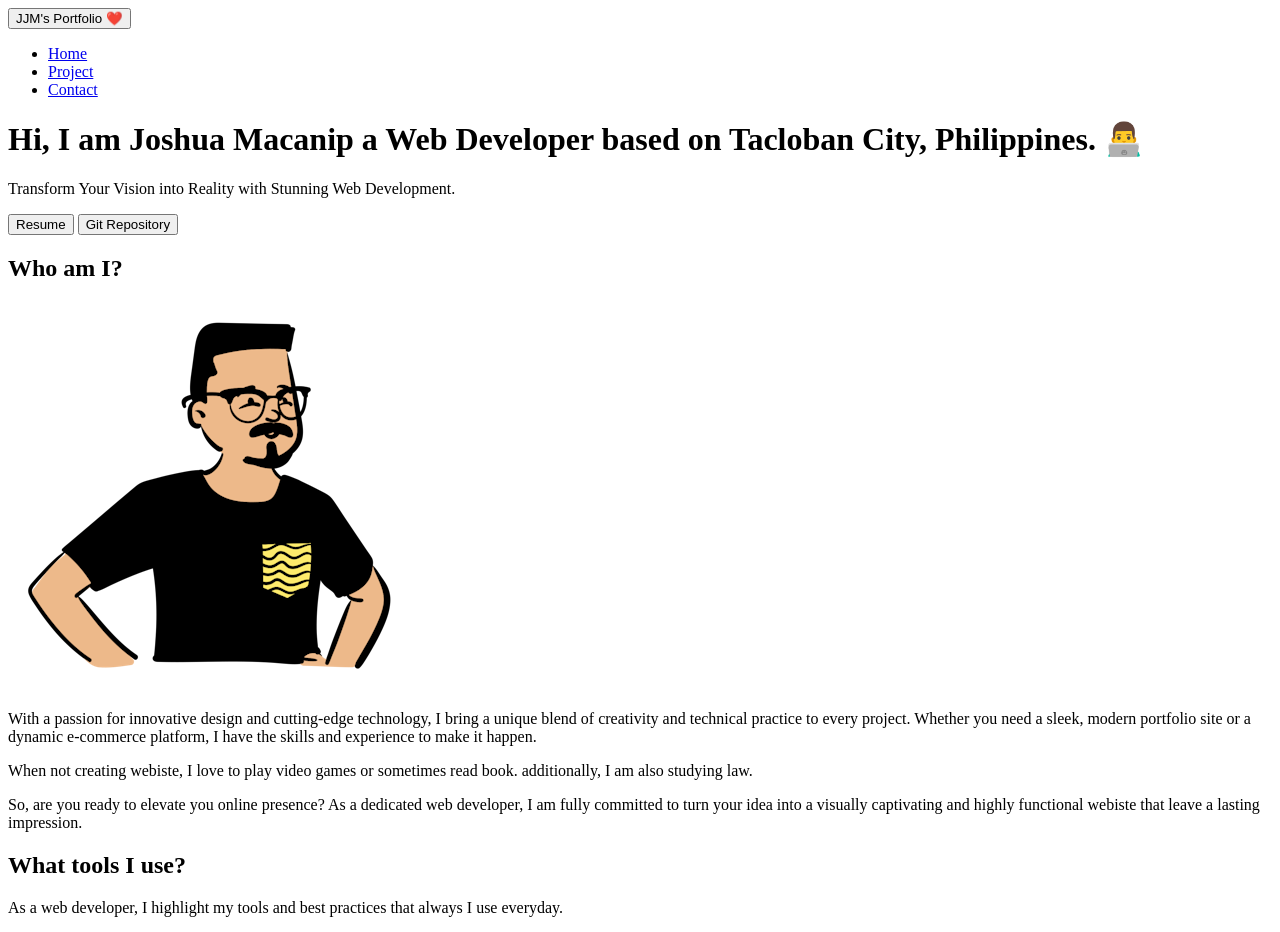
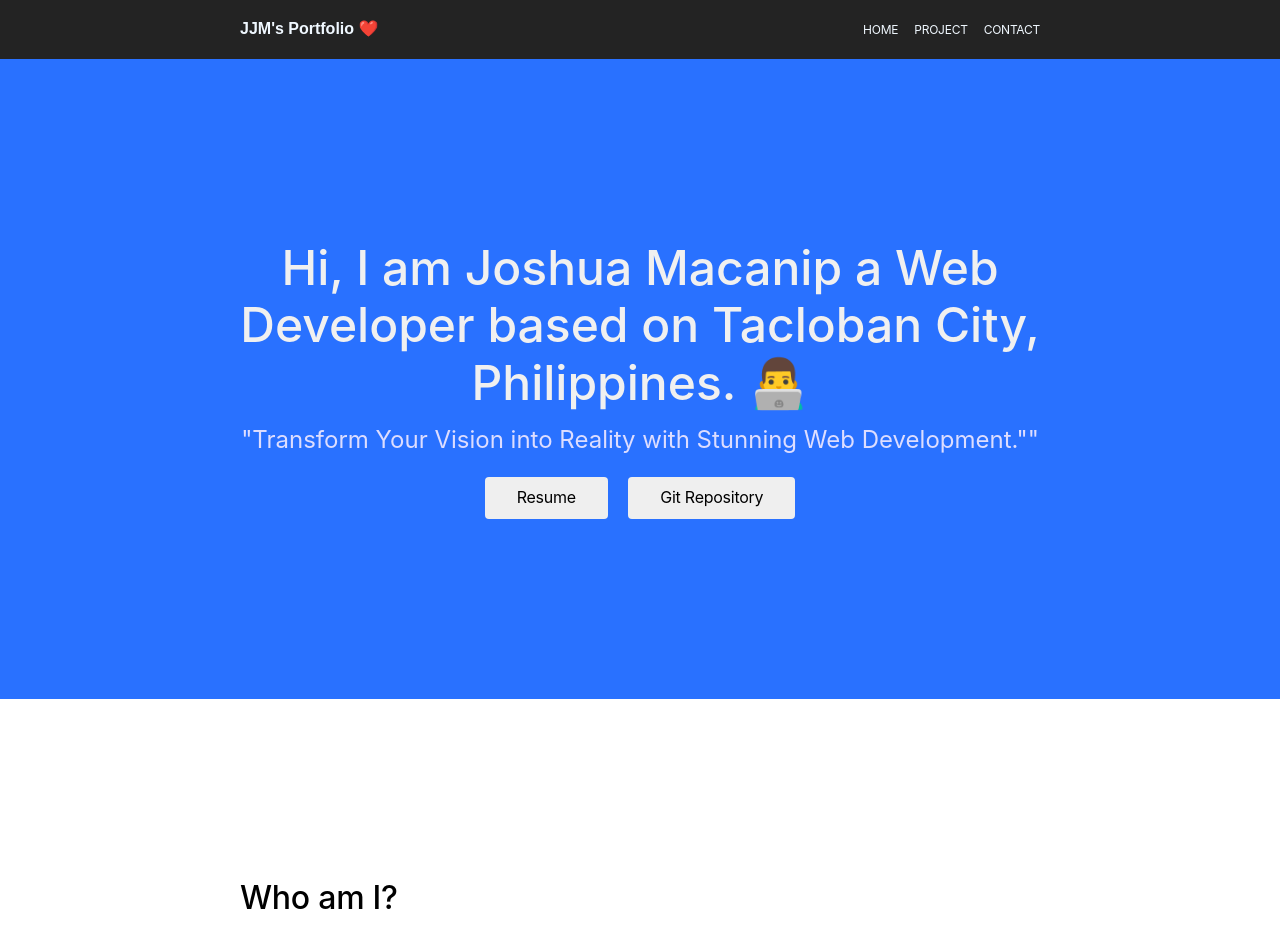
Before and after one commit to DahDahDahRen/jjm-s-portfoilo-website, a plain HTML site: page index.html in a window 1280 px wide. Shown: the top 932 px of the page. Drawn offline with Linux system fonts and the light colour scheme.

Commit message:
Adding style to index file

```diff
--- a/index.html
+++ b/index.html
@@ -4,46 +4,71 @@
     <meta charset="UTF-8" />
     <meta name="viewport" content="width=device-width, initial-scale=1.0" />
     <link rel="icon" type="image/png" href="./assets/favicon.ico" />
+    <link rel="stylesheet" href="./styles.css" />
     <title>JJM's Portfolio</title>
   </head>
   <body>
     <!-- Navigation bar -->
-    <nav>
-      <a href="#">
-        <button type="button">JJM's Portfolio ❤️</button>
+    <div class="nav-background-clr">
+      <div class="container">
+        <nav class="navbar">
+          <a href="#" class="nav-logo">
+            <button type="button" class="nav-logo-btn">
+              JJM's Portfolio ❤️
+            </button>
           </a>
 
           <div>
-        <ul>
-          <li><a href="#">Home</a></li>
-          <li><a href="#">Project</a></li>
-          <li><a href="#">Contact</a></li>
+            <ul class="navbar-nav">
+              <li class="nav-item"><a href="#" class="nav-link">Home</a></li>
+              <li class="nav-item"><a href="#" class="nav-link">Project</a></li>
+              <li class="nav-item"><a href="#" class="nav-link">Contact</a></li>
             </ul>
           </div>
         </nav>
+      </div>
+    </div>
 
     <!-- Header -->
-    <header>
-      <h1>
+    <div class="background-clr">
+      <div class="container">
+        <header class="header-container">
+          <h1 class="heading-1">
             Hi, I am Joshua Macanip a Web Developer based on Tacloban City,
             Philippines. 👨‍💻
           </h1>
 
-      <p>Transform Your Vision into Reality with Stunning Web Development.</p>
+          <p class="header-subheading">
+            "Transform Your Vision into Reality with Stunning Web Development.""
+          </p>
 
-      <a href="#"><button type="button">Resume</button></a>
+          <div class="header-cta">
+            <div>
+              <a href="#"
+                ><button type="button" class="heading-cta-btn">
+                  Resume
+                </button></a
+              >
 
               <a href="https://github.com/">
-        <button type="button">Git Repository</button>
+                <button type="button" class="heading-cta-btn">
+                  Git Repository
+                </button>
               </a>
+            </div>
+          </div>
         </header>
+      </div>
+    </div>
 
     <!-- Main -->
     <main>
       <!-- about -->
-      <section>
-        <h2>Who am I?</h2>
+      <div class="container">
+        <section class="about-section">
+          <h2 class="heading-2">Who am I?</h2>
 
+          <div class="section-content">
             <div>
               <img
                 src="./assets/Joshua's Bust Avatar.png"
@@ -52,37 +77,43 @@
             </div>
 
             <div>
-          <p>
-            With a passion for innovative design and cutting-edge technology, I
-            bring a unique blend of creativity and technical practice to every
-            project. Whether you need a sleek, modern portfolio site or a
-            dynamic e-commerce platform, I have the skills and experience to
-            make it happen.
+              <p class="body-text">
+                With a passion for innovative design and cutting-edge
+                technology, I bring a unique blend of creativity and technical
+                practice to every project. Whether you need a sleek, modern
+                portfolio site or a dynamic e-commerce platform, I have the
+                skills and experience to make it happen.
               </p>
 
-          <p>
-            When not creating webiste, I love to play video games or sometimes
-            read book. additionally, I am also studying law.
+              <p class="body-text">
+                When not creating a webiste, I love to play video games or
+                sometimes read books. additionally, I am also studying law and
+                planning to finish while working as a web developer.
               </p>
 
-          <p>
-            So, are you ready to elevate you online presence? As a dedicated web
-            developer, I am fully committed to turn your idea into a visually
-            captivating and highly functional webiste that leave a lasting
-            impression.
+              <p class="body-text">
+                So, are you ready to elevate you online presence? As a dedicated
+                web developer, I am fully committed to turn your idea into a
+                visually captivating and highly functional webiste that leave a
+                lasting impression.
               </p>
             </div>
+          </div>
         </section>
+      </div>
 
       <!-- tools -->
-      <section>
-        <h2>What tools I use?</h2>
+      <div class="background-clr">
+        <div class="container">
+          <section class="tools-section">
+            <h2 class="heading-2 ntr-clr-1">What tools I use?</h2>
 
-        <p>
+            <p class="section-subheading ntr-clr-2">
               As a web developer, I highlight my tools and best practices that
               always I use everyday.
             </p>
 
+            <div class="tools-section-container">
               <div>
                 <h3>Web Technology</h3>
 
@@ -127,7 +158,10 @@
                   </li>
                 </ul>
               </div>
+            </div>
           </section>
+        </div>
+      </div>
 
       <!-- project -->
       <section>
--- /dev/null
+++ b/styles.css
@@ -0,0 +1,171 @@
+* {
+  box-sizing: border-box;
+  padding: 0;
+  margin: 0;
+  /* border: 2px solid red; */
+}
+
+body {
+  font-family: "Inter", sans-serif;
+  line-height: 160%;
+}
+
+ul,
+ol {
+  list-style: none;
+}
+
+.ntr-clr-1 {
+  color: rgb(240, 240, 240);
+}
+.ntr-clr-2 {
+  color: rgb(221, 221, 255);
+}
+
+/* container */
+.container {
+  width: 800px;
+  margin: 0 auto;
+}
+
+/* navbar */
+.navbar {
+  display: flex;
+  justify-content: space-between;
+  padding: 16px 0;
+}
+
+.nav-background-clr {
+  background-color: rgb(35, 35, 35);
+}
+
+.nav-logo-btn {
+  background-color: transparent;
+  color: aliceblue;
+  font-size: 16px;
+  font-weight: 600;
+  border: none;
+}
+
+.nav-logo-btn:hover {
+  cursor: pointer;
+}
+
+.navbar-nav {
+  display: flex;
+  gap: 16px;
+}
+
+.nav-link {
+  font-size: 12px;
+  font-weight: 400;
+  text-transform: uppercase;
+  letter-spacing: -0.25px;
+  text-decoration: none;
+
+  color: aliceblue;
+}
+
+.nav-link:hover {
+  text-decoration: underline;
+}
+
+/* Header */
+
+.background-clr {
+  background-color: rgb(41, 113, 255);
+}
+
+.header-container {
+  padding: 180px 0;
+}
+
+.heading-1 {
+  font-size: 48px;
+  font-weight: 500;
+  text-align: center;
+  line-height: 120%;
+  color: rgb(240, 240, 240);
+  margin-bottom: 16px;
+}
+
+.heading-2 {
+  font-size: 32px;
+  font-weight: 500;
+  letter-spacing: -0.25px;
+  line-height: 120%;
+  margin-bottom: 40px;
+}
+
+.header-subheading {
+  text-align: center;
+  font-size: 24px;
+  color: rgb(221, 221, 255);
+  margin-bottom: 24px;
+}
+
+.header-cta {
+  display: flex;
+  justify-content: center;
+}
+
+.heading-cta-btn {
+  display: inline-block;
+  margin: 0 8px;
+  padding: 8px 32px;
+  border: none;
+  border-radius: 4px;
+
+  font-size: 16px;
+  font-family: inherit;
+
+  letter-spacing: -0.25px;
+  line-height: 160%;
+}
+
+.heading-cta-btn {
+  cursor: pointer;
+}
+
+/* About section */
+.about-section {
+  padding: 180px 0;
+}
+
+.section-content {
+  display: flex;
+  align-items: center;
+  gap: 16px;
+}
+
+.body-text {
+  font-size: 16px;
+  font-weight: 400;
+  letter-spacing: -0.25px;
+  margin-bottom: 16px;
+}
+
+/* Tools section */
+.tools-section {
+  padding: 180px 0;
+}
+
+.section-subheading {
+  text-align: center;
+  padding: 24px;
+  font-size: 18px;
+  font-weight: 400;
+  line-height: 120%;
+  letter-spacing: -0.25px;
+}
+
+.tools-section-container {
+  display: flex;
+  justify-content: center;
+  flex-wrap: wrap;
+}
+
+.tools-section-container > * {
+  flex-basis: 100%;
+  flex: 1;
+}
```
Lines whose indentation alone changed are shown as unchanged.
